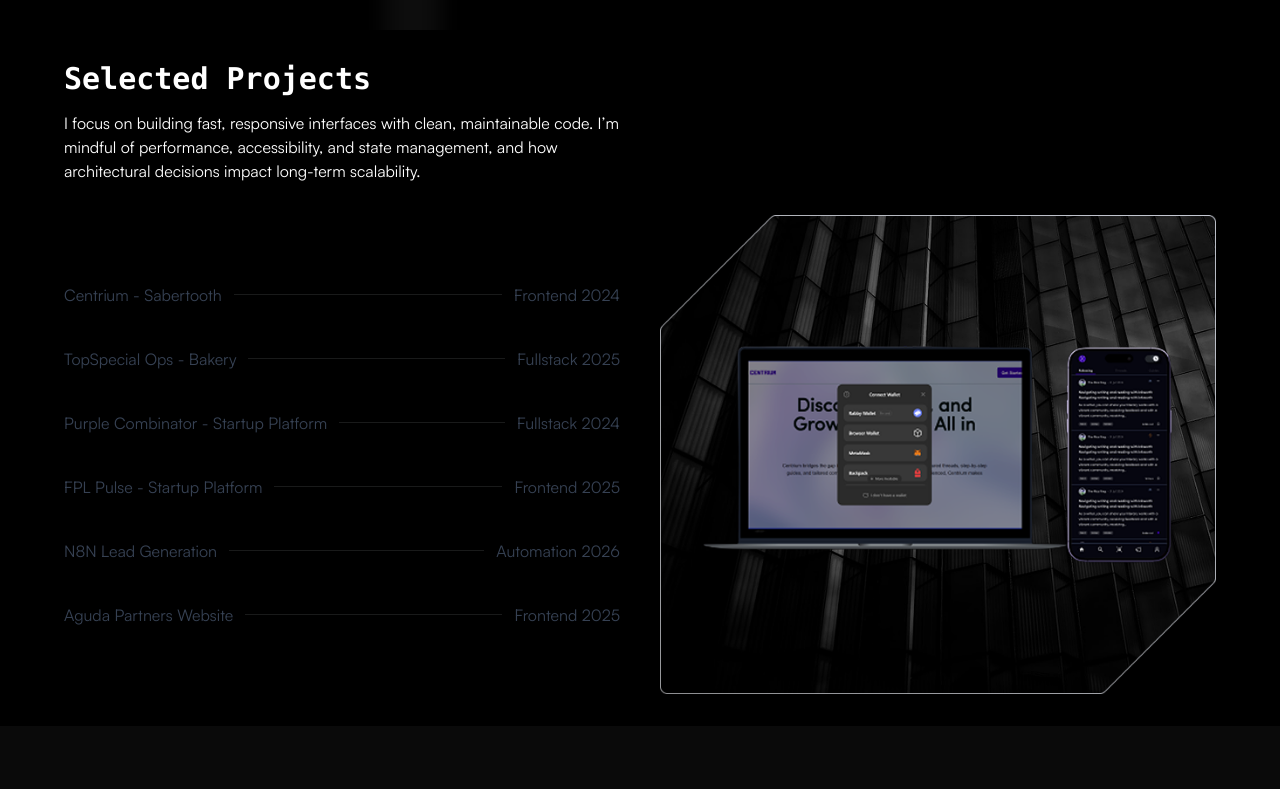
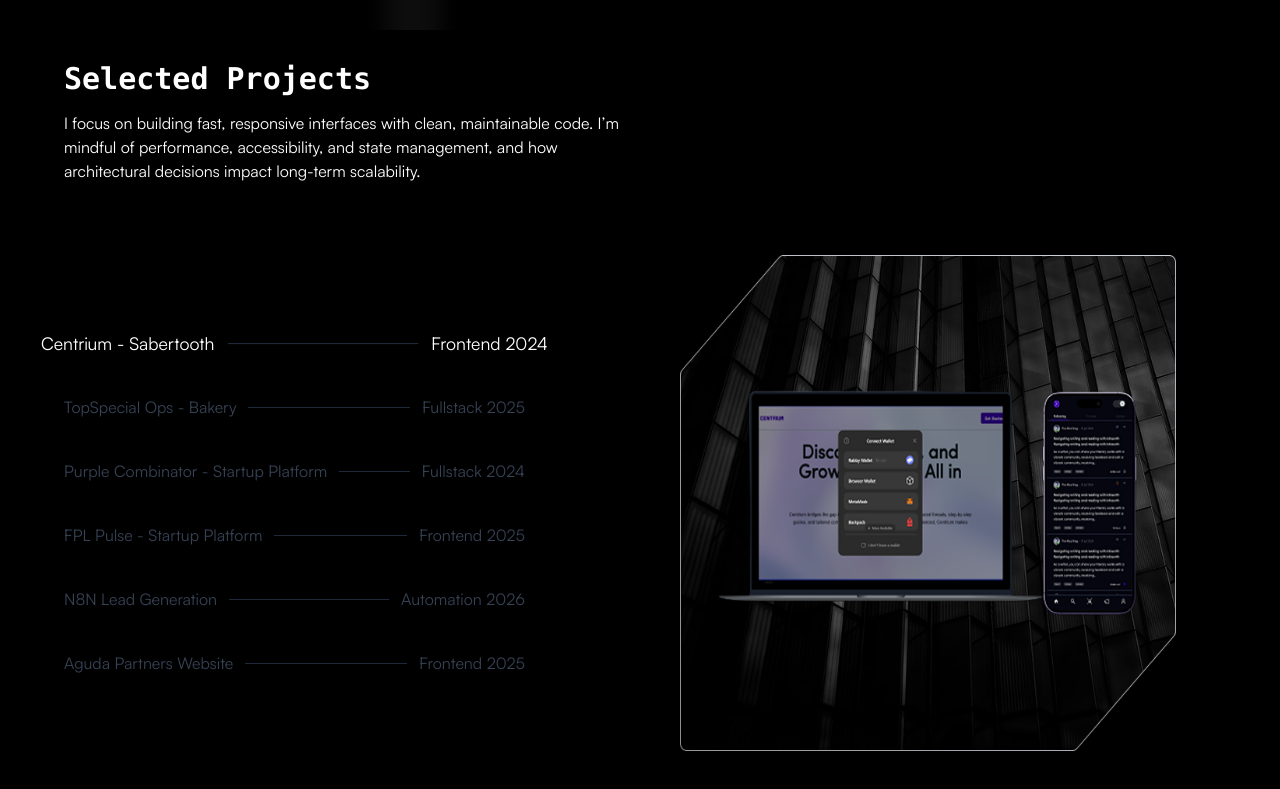
Before and after one commit to PurpleDNA/purple-portfolio, a React (Vite) app: page / in a window 1280 px wide. Shown: the part 768-1557 px from the top of the page. Before the commit the page ends 1494 px from the top, so only its background shows below. Built offline with nearby package versions, Linux system fonts and the light colour scheme.

Commit message:
Selected Projects Done on desktop

```diff
--- a/src/components/ProjectComponent.tsx
+++ b/src/components/ProjectComponent.tsx
@@ -1,9 +1,13 @@
+import { motion } from "framer-motion";
+
 interface ProjectProps {
   name: string;
   organization: string;
   skill: string;
   year: string;
   image?: string;
+  isActive?: boolean;
+  index: number;
   setProject: () => void;
 }
 
@@ -12,22 +16,38 @@ const ProjectComponent = ({
   organization,
   skill,
   year,
+  isActive,
+  index,
   setProject,
 }: ProjectProps) => {
   return (
-    <div
-      className="flex items-center gap-3 text-gray-700 cursor-pointer hover:text-white hover:scale-110 transition-all duration-300"
+    <motion.div
+      initial={{ x: -50, opacity: 0 }}
+      whileInView={{ x: 0, opacity: 1 }}
+      viewport={{ once: true }}
+      transition={{
+        duration: 0.5,
+        delay: index * 0.1,
+        ease: "easeIn",
+      }}
+      className={`flex items-center gap-3 cursor-pointer transition-all duration-300 transform-gpu
+        ${
+          isActive
+            ? "text-white scale-110"
+            : "text-gray-700 hover:text-white hover:scale-110"
+        }
+      `}
       onClick={() => setProject()}
     >
       <span>
         {name}
         {organization}
       </span>
-      <hr className="flex-1" />
+      <hr className="flex-1 border-gray-800" />
       <span>
         {skill} {year}
       </span>
-    </div>
+    </motion.div>
   );
 };
 
--- a/src/components/Projects.tsx
+++ b/src/components/Projects.tsx
@@ -1,5 +1,5 @@
 import { useState } from "react";
-import { ChamferBox } from "./ChamferBox";
+import { motion } from "framer-motion";
 import ProjectComponent from "./ProjectComponent";
 
 interface Project {
@@ -10,54 +10,53 @@ interface Project {
   image?: string;
 }
 
-const projects = [
+const projects: Project[] = [
   {
     name: "Centrium - ",
     organization: "Sabertooth",
     skill: "Frontend",
     year: "2024",
-    image: "assets/projects/centrium.png",
+    image: "/assets/projects/centrium.png",
   },
   {
     name: "TopSpecial Ops - ",
     organization: "Bakery",
     skill: "Fullstack",
     year: "2025",
-    image: "assets/projects/top-special.png",
+    image: "/assets/projects/top-special.png",
   },
   {
     name: "Purple Combinator - ",
     organization: "Startup Platform",
     skill: "Fullstack",
     year: "2024",
-    image: "assets/projects/purple-combinator.png",
+    image: "/assets/projects/purple-combinator.png",
   },
   {
     name: "FPL Pulse - ",
     organization: "Startup Platform",
     skill: "Frontend",
     year: "2025",
-    image: "assets/projects/fpl-pulse.png",
+    image: "/assets/projects/fpl-pulse.png",
   },
   {
     name: "N8N Lead Generation",
     organization: "",
     skill: "Automation",
     year: "2026",
-    image: "assets/projects/n8n-leads.png",
+    image: "/assets/projects/n8n-leads.png",
   },
   {
     name: "Aguda Partners ",
     organization: "Website",
     skill: "Frontend",
     year: "2025",
-    image: "assets/projects/aguda.png",
+    image: "/assets/projects/aguda.png",
   },
 ];
 
 const Projects = () => {
-  const [project, setProject] = useState<Project>(projects[0]);
-  console.log(project);
+  const [currentIndex, setCurrentIndex] = useState(0);
 
   return (
     <div className="section space-y-8">
@@ -73,21 +72,39 @@ const Projects = () => {
         </p>
       </div>
       <div className="flex justify-between gap-10 items-center">
-        <div className="flex flex-col gap-10 w-1/2">
-          {projects.map((project, index) => (
+        <div className="flex flex-col gap-10 w-[40%]">
+          {projects.map((p, index) => (
             <ProjectComponent
               key={index}
-              name={project.name}
-              organization={project.organization}
-              skill={project.skill}
-              year={project.year}
-              setProject={() => setProject(project)}
+              name={p.name}
+              organization={p.organization}
+              skill={p.skill}
+              year={p.year}
+              isActive={index === currentIndex}
+              index={index}
+              setProject={() => setCurrentIndex(index)}
             />
           ))}
         </div>
-        <ChamferBox className="w-1/2">
-          <img src={project.image} alt="" />
-        </ChamferBox>
+        <div className="w-1/2 overflow-hidden aspect-square relative shrink-0">
+          <motion.div
+            className="absolute inset-0 w-full h-full"
+            animate={{ y: `-${currentIndex * 100}%` }}
+            transition={{
+              type: "spring",
+              stiffness: 100,
+              damping: 20,
+              mass: 1,
+              duration: 300,
+            }}
+          >
+            {projects.map((p, index) => (
+              <div key={index} className="w-full h-full shrink-0 p-10">
+                <img src={p.image} alt={p.name} className="w-full h-full" />
+              </div>
+            ))}
+          </motion.div>
+        </div>
       </div>
     </div>
   );
```
